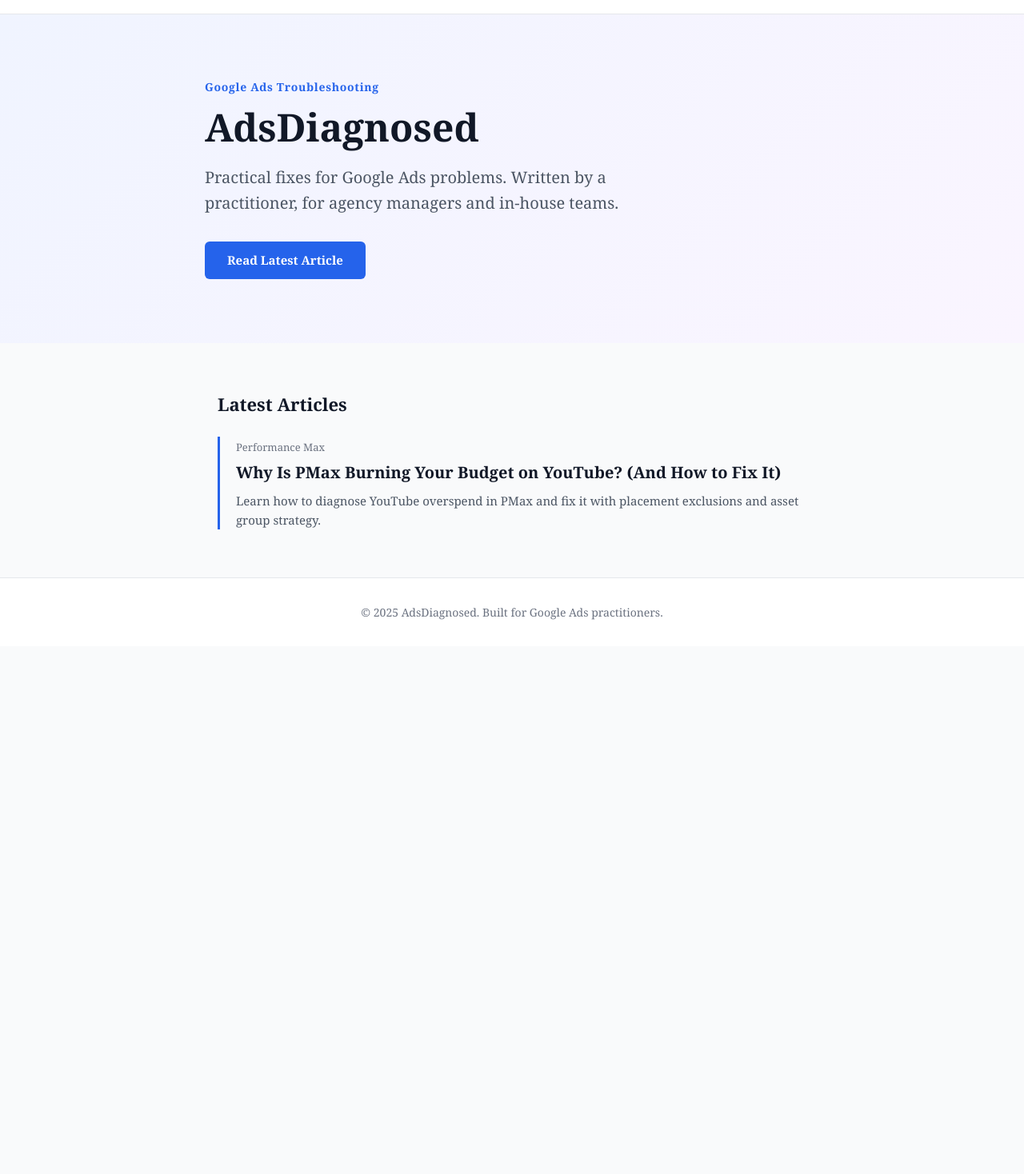
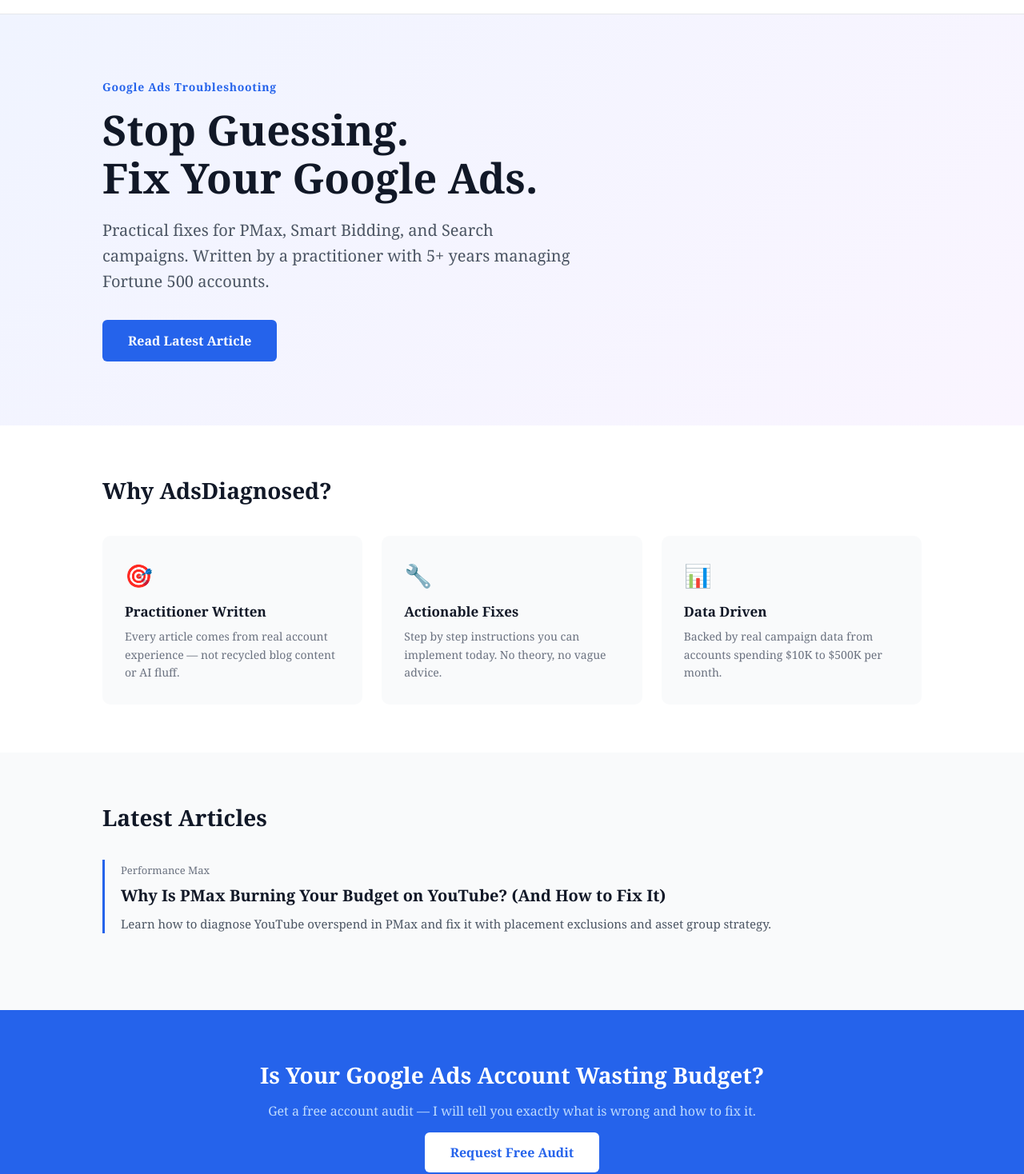
Before and after one commit to adsdiagnosed-cmyk/adsdiagnosed, a Next.js app: page / in a window 1280 px wide. Shown: the part 45-1513 px from the top of the page at 80% size. Before the commit the page ends 853 px from the top, so only its background shows below. Built offline with nearby package versions, Linux system fonts and the light colour scheme.

Commit message:
improve home page

```diff
--- a/app/page.tsx
+++ b/app/page.tsx
@@ -1,30 +1,85 @@
 export default function Home() {
   return (
     <main>
-      <section style={{ background: "linear-gradient(135deg, #f0f4ff 0%, #faf5ff 100%)", padding: "80px 16px" }}>
-        <div style={{ maxWidth: "768px", margin: "0 auto" }}>
+      <style>{`
+        .hero { background: linear-gradient(135deg, #f0f4ff 0%, #faf5ff 100%); padding: 80px 24px; }
+        .container { max-width: 1024px; margin: 0 auto; }
+        .hero h1 { font-size: 52px; font-weight: 800; line-height: 1.15; margin-bottom: 20px; color: #111827; }
+        .hero p { font-size: 20px; color: #4b5563; line-height: 1.6; max-width: 600px; margin-bottom: 32px; }
+        .btn { display: inline-block; background: #2563EB; color: #fff; padding: 14px 32px; border-radius: 6px; text-decoration: none; font-weight: 600; font-size: 16px; }
+        .why { padding: 60px 24px; background: #fff; }
+        .why h2 { font-size: 28px; font-weight: 700; margin-bottom: 36px; color: #111827; }
+        .cards { display: grid; grid-template-columns: repeat(3, 1fr); gap: 24px; }
+        .card { background: #f9fafb; border-radius: 10px; padding: 28px; }
+        .card-icon { font-size: 28px; margin-bottom: 12px; }
+        .card h3 { font-size: 17px; font-weight: 700; margin-bottom: 8px; color: #111827; }
+        .card p { font-size: 14px; color: #6b7280; line-height: 1.6; }
+        .articles { padding: 60px 24px; }
+        .articles h2 { font-size: 28px; font-weight: 700; margin-bottom: 32px; color: #111827; }
+        .article-card { border-left: 3px solid #2563EB; padding-left: 20px; margin-bottom: 36px; }
+        .article-card span { font-size: 13px; color: #6b7280; font-weight: 500; }
+        .article-card h3 { font-size: 20px; font-weight: 700; margin: 6px 0 8px; }
+        .article-card h3 a { color: #111827; text-decoration: none; }
+        .article-card p { color: #4b5563; font-size: 15px; line-height: 1.6; }
+        .cta { background: #2563EB; padding: 60px 24px; text-align: center; }
+        .cta h2 { font-size: 28px; font-weight: 800; color: #fff; margin-bottom: 12px; }
+        .cta p { color: #bfdbfe; font-size: 16px; margin-bottom: 28px; }
+        .cta a { background: #fff; color: #2563EB; padding: 14px 32px; border-radius: 6px; text-decoration: none; font-weight: 700; font-size: 16px; }
+        @media (max-width: 768px) {
+          .hero h1 { font-size: 32px; }
+          .hero p { font-size: 16px; }
+          .cards { grid-template-columns: 1fr; }
+        }
+      `}</style>
+
+      <section className="hero">
+        <div className="container">
           <p style={{ color: "#2563EB", fontWeight: "600", fontSize: "14px", letterSpacing: "0.05em", marginBottom: "12px" }}>Google Ads Troubleshooting</p>
-          <h1 style={{ fontSize: "48px", fontWeight: "800", lineHeight: "1.15", marginBottom: "20px", color: "#111827" }}>AdsDiagnosed</h1>
-          <p style={{ fontSize: "20px", color: "#4b5563", lineHeight: "1.6", maxWidth: "560px", marginBottom: "32px" }}>
-            Practical fixes for Google Ads problems. Written by a practitioner, for agency managers and in-house teams.
-          </p>
-          <a href="/blog/pmax-youtube-spike" style={{ display: "inline-block", backgroundColor: "#2563EB", color: "#ffffff", padding: "12px 28px", borderRadius: "6px", textDecoration: "none", fontWeight: "600", fontSize: "15px" }}>
-            Read Latest Article
-          </a>
+          <h1>Stop Guessing.<br />Fix Your Google Ads.</h1>
+          <p>Practical fixes for PMax, Smart Bidding, and Search campaigns. Written by a practitioner with 5+ years managing Fortune 500 accounts.</p>
+          <a href="/blog/pmax-youtube-spike" className="btn">Read Latest Article</a>
         </div>
       </section>
-      <section style={{ maxWidth: "768px", margin: "60px auto", padding: "0 16px" }}>
-        <h2 style={{ fontSize: "22px", fontWeight: "700", marginBottom: "24px", color: "#111827" }}>Latest Articles</h2>
-        <div style={{ borderLeft: "3px solid #2563EB", paddingLeft: "20px", marginBottom: "32px" }}>
-          <span style={{ fontSize: "13px", color: "#6b7280", fontWeight: "500" }}>Performance Max</span>
-          <h3 style={{ fontSize: "20px", fontWeight: "700", margin: "6px 0 8px" }}>
-            <a href="/blog/pmax-youtube-spike" style={{ color: "#111827", textDecoration: "none" }}>
-              Why Is PMax Burning Your Budget on YouTube? (And How to Fix It)
-            </a>
-          </h3>
-          <p style={{ color: "#4b5563", fontSize: "15px", lineHeight: "1.6" }}>
-            Learn how to diagnose YouTube overspend in PMax and fix it with placement exclusions and asset group strategy.
-          </p>
+
+      <section className="why">
+        <div className="container">
+          <h2>Why AdsDiagnosed?</h2>
+          <div className="cards">
+            <div className="card">
+              <div className="card-icon">🎯</div>
+              <h3>Practitioner Written</h3>
+              <p>Every article comes from real account experience — not recycled blog content or AI fluff.</p>
+            </div>
+            <div className="card">
+              <div className="card-icon">🔧</div>
+              <h3>Actionable Fixes</h3>
+              <p>Step by step instructions you can implement today. No theory, no vague advice.</p>
+            </div>
+            <div className="card">
+              <div className="card-icon">📊</div>
+              <h3>Data Driven</h3>
+              <p>Backed by real campaign data from accounts spending $10K to $500K per month.</p>
+            </div>
+          </div>
+        </div>
+      </section>
+
+      <section className="articles">
+        <div className="container">
+          <h2>Latest Articles</h2>
+          <div className="article-card">
+            <span>Performance Max</span>
+            <h3><a href="/blog/pmax-youtube-spike">Why Is PMax Burning Your Budget on YouTube? (And How to Fix It)</a></h3>
+            <p>Learn how to diagnose YouTube overspend in PMax and fix it with placement exclusions and asset group strategy.</p>
+          </div>
+        </div>
+      </section>
+
+      <section className="cta">
+        <div className="container">
+          <h2>Is Your Google Ads Account Wasting Budget?</h2>
+          <p>Get a free account audit — I will tell you exactly what is wrong and how to fix it.</p>
+          <a href="/contact">Request Free Audit</a>
         </div>
       </section>
     </main>
```
